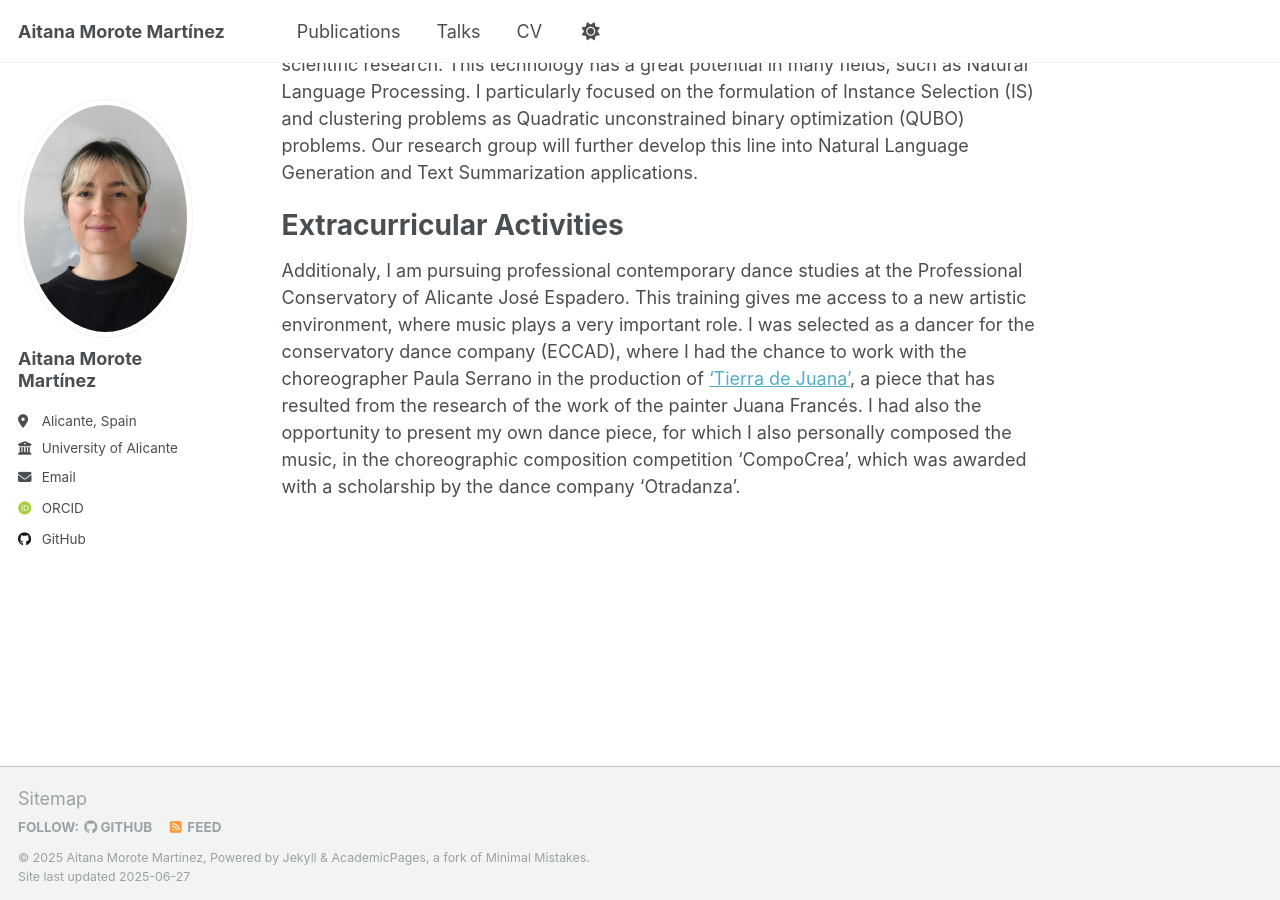
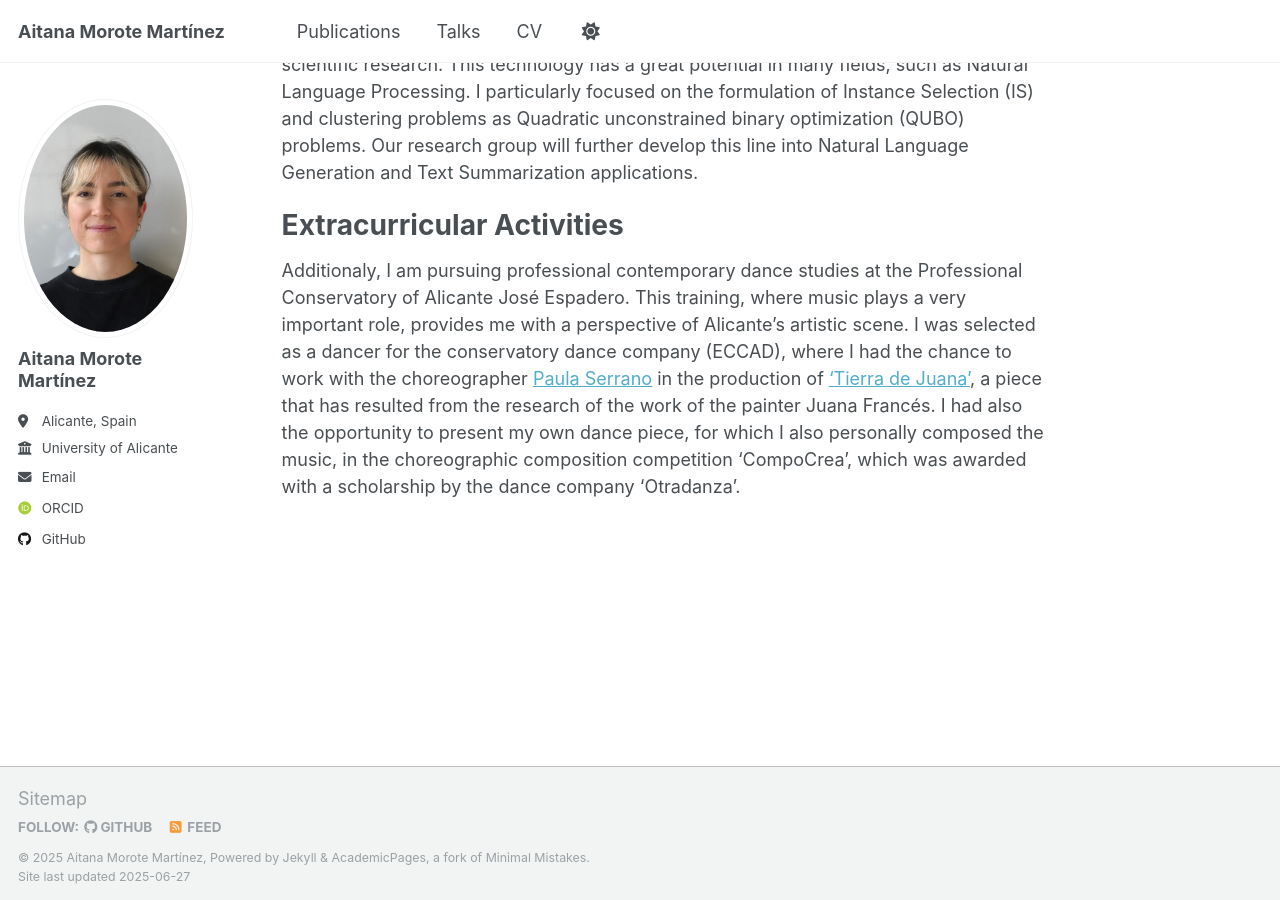
Before and after one commit to amm533/amm533.github.io, a Jekyll site: the page built from _pages/about.md, in a window 1280 px wide and 900 px high, scrolled down 509 px. Built offline with Jekyll 4.4.1, drawn with Linux system fonts in a browser that asks for light colours; some web fonts are replaced.

Commit message:
Update about.md

```diff
--- a/_pages/about.md
+++ b/_pages/about.md
@@ -18,4 +18,4 @@ In addition, I recently started working on the research line of quantum computin
 
 Extracurricular Activities
 ======
-Additionaly, I am pursuing professional contemporary dance studies at the Professional Conservatory of Alicante José Espadero. This training gives me access to a new artistic environment, where music plays a very important role. I was selected as a dancer for the conservatory dance company (ECCAD), where I had the chance to work with the choreographer Paula Serrano in the production of ['Tierra de Juana'](https://www.teatroprincipaldealicante.com/obra/tierra-de-juana/), a piece that has resulted from the research of the work of the painter Juana Francés. I had also the opportunity to present my own dance piece, for which I also personally composed the music, in the choreographic composition competition 'CompoCrea', which was awarded with a scholarship by the dance company 'Otradanza'.
+Additionaly, I am pursuing professional contemporary dance studies at the Professional Conservatory of Alicante José Espadero. This training, where music plays a very important role, provides me with a perspective of Alicante's artistic scene. I was selected as a dancer for the conservatory dance company (ECCAD), where I had the chance to work with the choreographer [Paula Serrano](https://loop-barcelona.com/profile/paula-serrano/) in the production of ['Tierra de Juana'](https://www.teatroprincipaldealicante.com/obra/tierra-de-juana/), a piece that has resulted from the research of the work of the painter Juana Francés. I had also the opportunity to present my own dance piece, for which I also personally composed the music, in the choreographic composition competition 'CompoCrea', which was awarded with a scholarship by the dance company 'Otradanza'.
```
